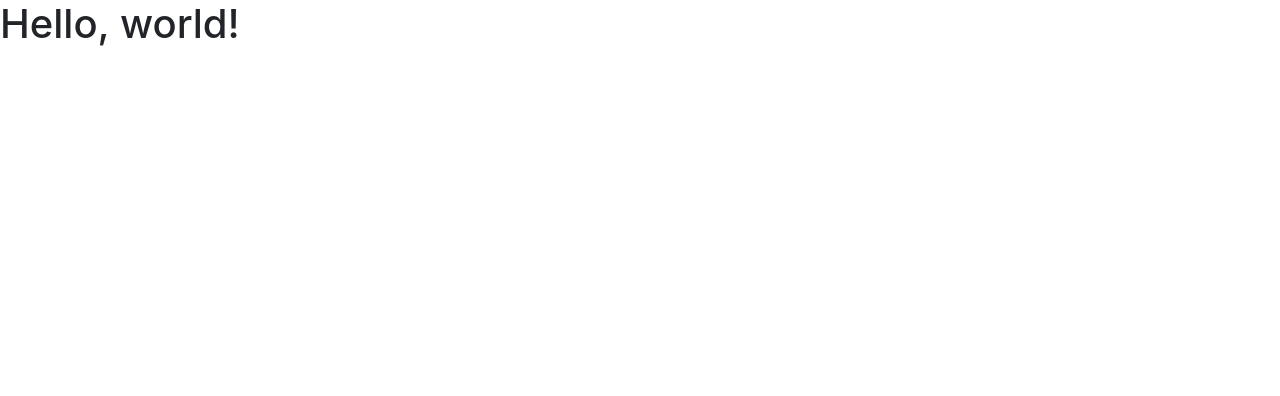
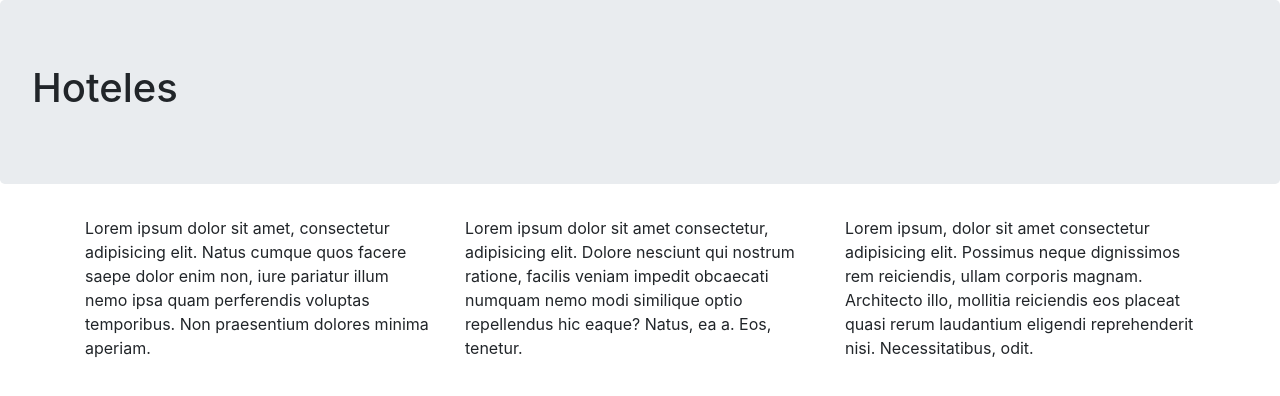
Before and after one commit to camora1990/proyecto-bloque1, a website: page index.html in a window 1280 px wide. Drawn offline with nearby package versions, Linux system fonts and the light colour scheme.

Commit message:
Guia grillas

```diff
--- a/index.html
+++ b/index.html
@@ -1,22 +1,47 @@
-<!doctype html>
+<!DOCTYPE html>
 <html lang="en">
   <head>
     <!-- Required meta tags -->
-    <meta charset="utf-8">
-    <meta name="viewport" content="width=device-width, initial-scale=1, shrink-to-fit=no">
+    <meta charset="utf-8" />
+    <meta
+      name="viewport"
+      content="width=device-width, initial-scale=1, shrink-to-fit=no"
+    />
 
     <!-- Bootstrap CSS -->
-   <link rel="stylesheet" href="node_modules/bootstrap/dist/css/bootstrap.min.css">
-
-    <title>Hello, world!</title>
+    <link
+      rel="stylesheet"
+      href="node_modules/bootstrap/dist/css/bootstrap.min.css"
+    />
   </head>
   <body>
-    <h1>Hello, world!</h1>
-
+    <div class="jumbotron">
+      <h1>Hoteles</h1>
+    </div>
+    <div class="container">
+      <div class="row">
+        <p class="col-4">Lorem ipsum dolor sit amet, consectetur adipisicing elit. Natus cumque quos facere saepe dolor enim non, iure pariatur illum nemo ipsa quam perferendis voluptas temporibus. Non praesentium dolores minima aperiam.</p>
+        <p class="col-4">
+          Lorem ipsum dolor sit amet consectetur, adipisicing elit. Dolore
+          nesciunt qui nostrum ratione, facilis veniam impedit obcaecati numquam
+          nemo modi similique optio repellendus hic eaque? Natus, ea a. Eos,
+          tenetur.
+        </p>
+        <p class="col-4">
+          Lorem ipsum, dolor sit amet consectetur adipisicing elit. Possimus
+          neque dignissimos rem reiciendis, ullam corporis magnam. Architecto
+          illo, mollitia reiciendis eos placeat quasi rerum laudantium eligendi
+          reprehenderit nisi. Necessitatibus, odit.
+        </p>
+      </div>
+    </div>
     <!-- Optional JavaScript -->
     <!-- jQuery first, then Popper.js, then Bootstrap JS -->
     <script src="node_modules/jquery/dist/jquery.min.js"></script>
-    <script src="node_modules/popper.js/dist/popper-utils.min.js" crossorigin="anonymous"></script>
+    <script
+      src="node_modules/popper.js/dist/popper-utils.min.js"
+      crossorigin="anonymous"
+    ></script>
     <script src="node_modules/bootstrap/js/dist/button.js"></script>
   </body>
 </html>
```
